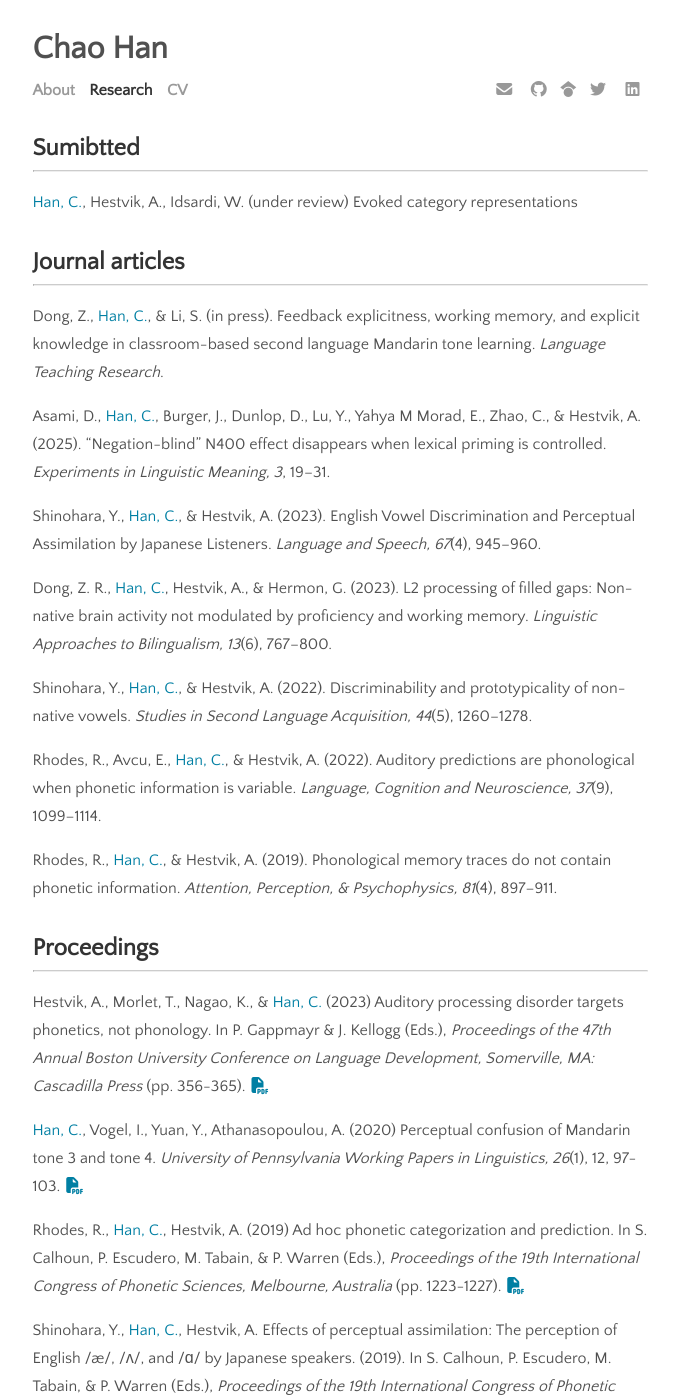
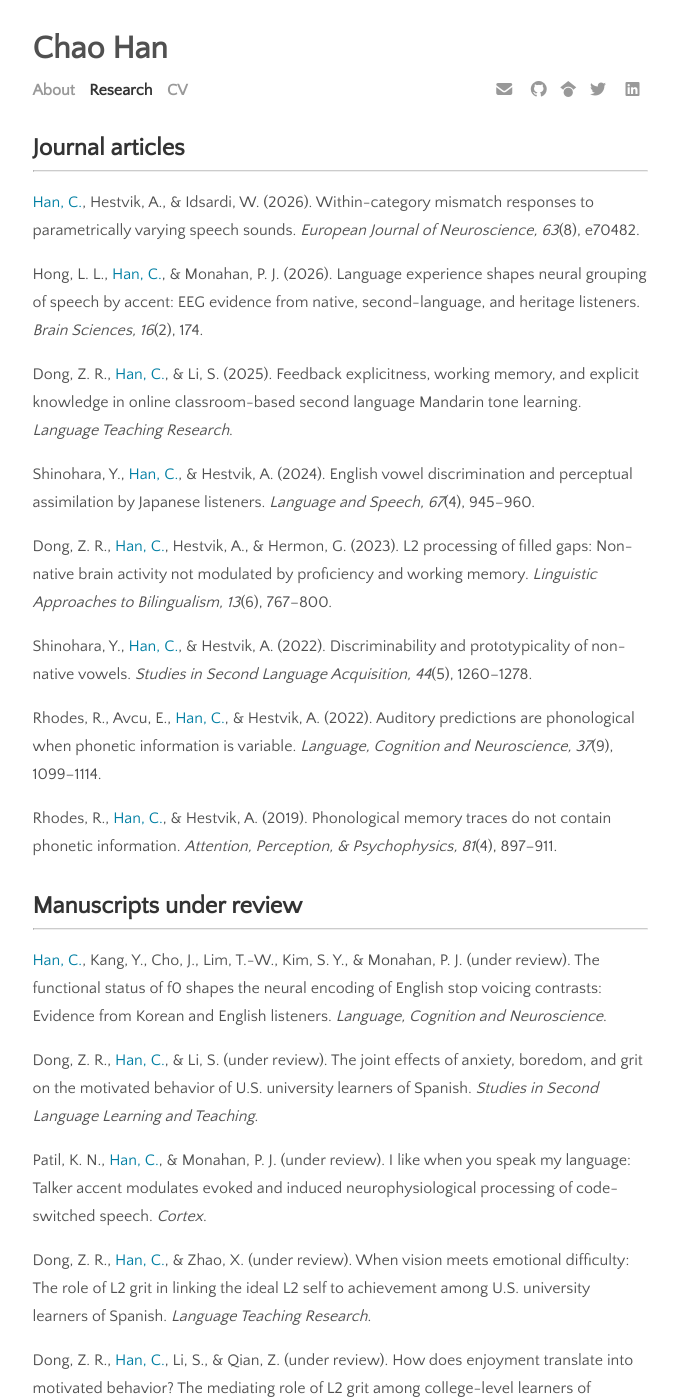
Before and after one commit to chaohanch/chaohanch.github.io, a Jekyll site: the page built from menu/research.md, in a window 1280 px wide and 1400 px high. Shown: the whole window, without its empty margins (300-979 px from the left). Built offline with Jekyll 4.4.1, drawn with Linux system fonts in a browser that asks for light colours; nearby versions of some CDN libraries; some web fonts are replaced; a style sheet for code colours, icons or effects is not loaded; some of the changed text lies outside the part shown.

Commit message:
CV update

```diff
--- a/menu/research.md
+++ b/menu/research.md
@@ -3,19 +3,16 @@ layout: page
 permalink: /research
 ---
 
-<h2 style="margin:2rem 0 0"> Sumibtted </h2 >
-<hr style="margin:0.5rem 0 0">
-
-<span class="author">Han, C.</span>, Hestvik, A., Idsardi, W. (under review) Evoked category representations
-
 <h2 style="margin:2rem 0 0"> Journal articles </h2 >
 <hr style="margin:0.5rem 0 0">
 
-Dong, Z., <span class="author">Han, C.</span>, & Li, S. (in press). Feedback explicitness, working memory, and explicit knowledge in classroom-based second language Mandarin tone learning. _Language Teaching Research_. [<i class="ai ai-doi" aria-hidden="true"></i>](https://doi.org/10.1177/13621688251378559)
+<span class="author">Han, C.</span>, Hestvik, A., & Idsardi, W. (2026). Within-category mismatch responses to parametrically varying speech sounds. _European Journal of Neuroscience, 63_(8), e70482. [<i class="ai ai-doi" aria-hidden="true"></i>](https://doi.org/10.1111/ejn.70482)
 
-Asami, D., <span class="author">Han, C.</span>, Burger, J., Dunlop, D., Lu, Y., Yahya M Morad, E., Zhao, C., & Hestvik, A. (2025). “Negation-blind” N400 effect disappears when lexical priming is controlled. _Experiments in Linguistic Meaning, 3_, 19–31. [<i class="ai ai-doi" aria-hidden="true"></i>](https://doi.org/10.3765/elm.3.5800)
+Hong, L. L., <span class="author">Han, C.</span>, & Monahan, P. J. (2026). Language experience shapes neural grouping of speech by accent: EEG evidence from native, second-language, and heritage listeners. _Brain Sciences, 16_(2), 174. [<i class="ai ai-doi" aria-hidden="true"></i>](https://doi.org/10.3390/brainsci16020174)
 
-Shinohara, Y., <span class="author">Han, C.</span>, & Hestvik, A. (2023). English Vowel Discrimination and Perceptual Assimilation by Japanese Listeners. _Language and Speech, 67_(4), 945–960. [<i class="ai ai-doi" aria-hidden="true"></i>](https://doi.org/10.1177/00238309231209311)
+Dong, Z. R., <span class="author">Han, C.</span>, & Li, S. (2025). Feedback explicitness, working memory, and explicit knowledge in online classroom-based second language Mandarin tone learning. _Language Teaching Research_. [<i class="ai ai-doi" aria-hidden="true"></i>](https://doi.org/10.1177/13621688251378559)
+
+Shinohara, Y., <span class="author">Han, C.</span>, & Hestvik, A. (2024). English vowel discrimination and perceptual assimilation by Japanese listeners. _Language and Speech, 67_(4), 945–960. [<i class="ai ai-doi" aria-hidden="true"></i>](https://doi.org/10.1177/00238309231209311)
 
 Dong, Z. R., <span class="author">Han, C.</span>, Hestvik, A., & Hermon, G. (2023). L2 processing of filled gaps: Non-native brain activity not modulated by proficiency and working memory. _Linguistic Approaches to Bilingualism, 13_(6), 767–800. [<i class="ai ai-doi" aria-hidden="true"></i>](https://doi.org/10.1075/lab.20058.don)
 
@@ -26,8 +23,23 @@ Rhodes, R., Avcu, E., <span class="author">Han, C.</span>, & Hestvik, A. (2022).
 Rhodes, R., <span class="author">Han, C.</span>, & Hestvik, A. (2019). Phonological memory traces do not contain phonetic information. _Attention, Perception, & Psychophysics, 81_(4), 897–911. [<i class="ai ai-doi" aria-hidden="true"></i>](https://doi.org/10.3758/s13414-019-01728-1)
 
 
+<h2 style="margin:2rem 0 0">Manuscripts under review</h2>
+<hr style="margin:0.5rem 0 0">
+
+<span class="author">Han, C.</span>, Kang, Y., Cho, J., Lim, T.-W., Kim, S. Y., & Monahan, P. J. (under review). The functional status of f0 shapes the neural encoding of English stop voicing contrasts: Evidence from Korean and English listeners. _Language, Cognition and Neuroscience_.
+
+Dong, Z. R., <span class="author">Han, C.</span>, & Li, S. (under review). The joint effects of anxiety, boredom, and grit on the motivated behavior of U.S. university learners of Spanish. _Studies in Second Language Learning and Teaching_.
+
+Patil, K. N., <span class="author">Han, C.</span>, & Monahan, P. J. (under review). I like when you speak my language: Talker accent modulates evoked and induced neurophysiological processing of code-switched speech. _Cortex_.
+
+Dong, Z. R., <span class="author">Han, C.</span>, & Zhao, X. (under review). When vision meets emotional difficulty: The role of L2 grit in linking the ideal L2 self to achievement among U.S. university learners of Spanish. _Language Teaching Research_.
+
+Dong, Z. R., <span class="author">Han, C.</span>, Li, S., & Qian, Z. (under review). How does enjoyment translate into motivated behavior? The mediating role of L2 grit among college-level learners of Chinese as a foreign language in North America. _System_.
+
 <h2 style="margin:2rem 0 0">Proceedings</h2>
 <hr style="margin:0.5rem 0 0">
+
+Asami, D., <span class="author">Han, C.</span>, Burger, J., Dunlop, D., Lu, Y., Yahya M Morad, E., Zhao, C., & Hestvik, A. (2025). “Negation-blind” N400 effect disappears when lexical priming is controlled. _Experiments in Linguistic Meaning, 3_, 19–31. [<i class="ai ai-doi" aria-hidden="true"></i>](https://doi.org/10.3765/elm.3.5800)
 
 Hestvik, A., Morlet, T., Nagao, K., & <span class="author">Han, C.</span> (2023) Auditory processing disorder targets phonetics, not phonology. In P. Gappmayr & J. Kellogg (Eds.), _Proceedings of the 47th Annual Boston University Conference on Language Development, Somerville, MA: Cascadilla Press_ (pp. 356-365). [<i class="fa-solid fa-file-pdf"></i>](https://pmc.ncbi.nlm.nih.gov/articles/PMC10410628/pdf/nihms-1922393.pdf)
 
```
Also changed, not shown: menu/cv.md (+1 -1 lines), 3 other files.
